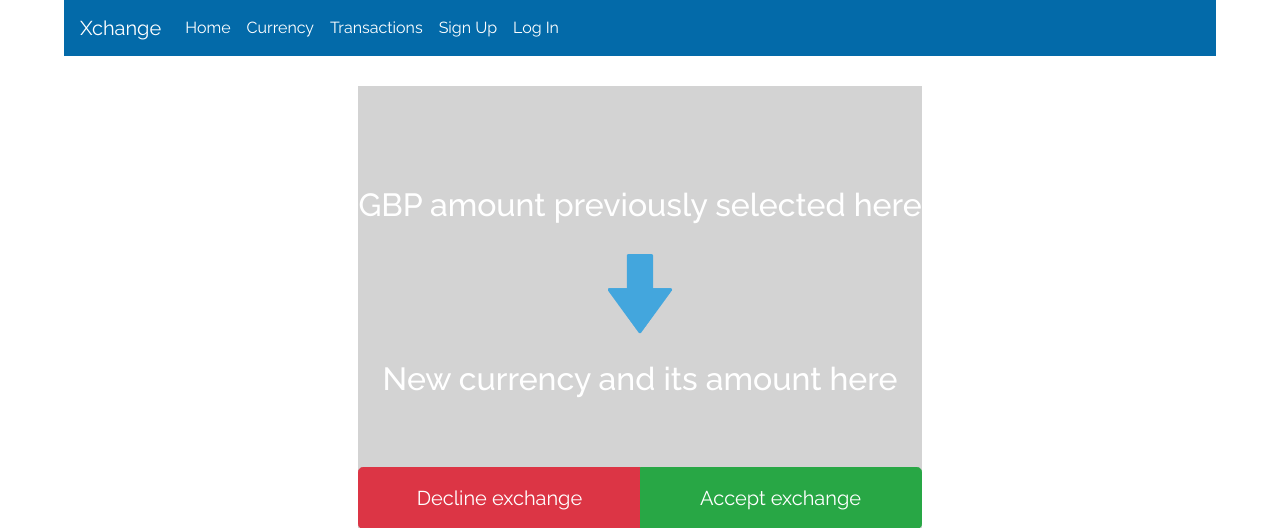
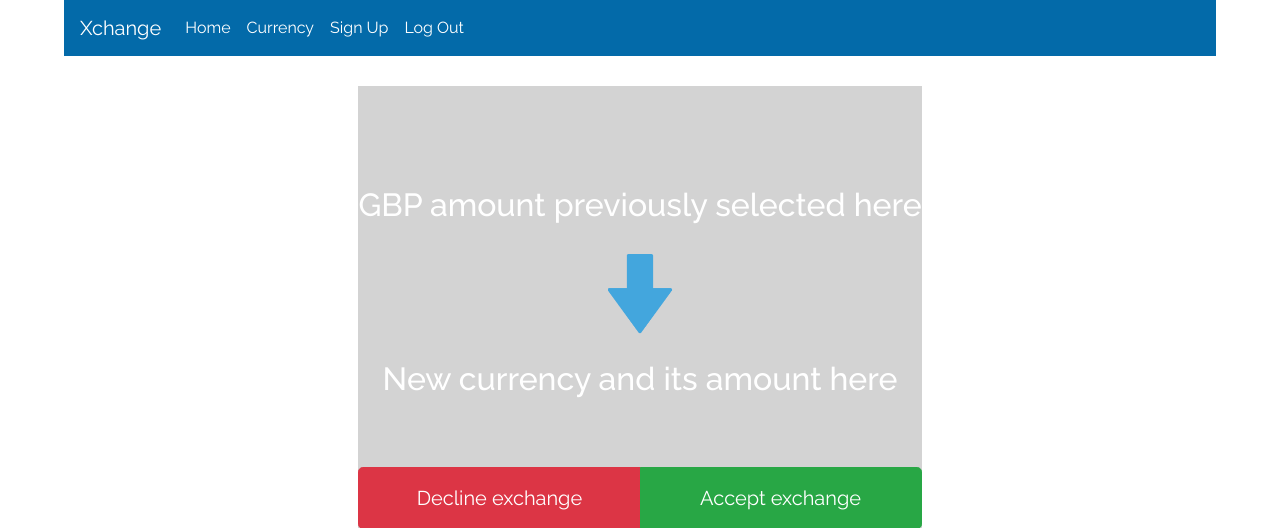
Before and after one commit to nyedun22/xchange, a Flask app: page /transactions in a window 1280 px wide. Shown: the top 528 px of the page. Run offline with Flask 3, Linux system fonts and the light colour scheme; some libraries are stand-ins or nearby versions.

Commit message:
Nav bar edits
Removed Transactions from nav bar and changed to say log out while user is logged in.

```diff
--- a/application/templates/layout.html
+++ b/application/templates/layout.html
@@ -43,13 +43,10 @@
             <a class="nav-link" href="{{ url_for('currency_convertor') }}">Currency <span class="sr-only">(current)</span></a>
           </li>
           <li class="nav-item active">
-            <a class="nav-link" href="{{ url_for('transactions') }}">Transactions <span class="sr-only">(current)</span></a>
-          </li>
-          <li class="nav-item active">
             <a class="nav-link" href="{{ url_for('user_sign_up') }}">Sign Up <span class="sr-only">(current)</span></a>
           </li>
           <li class="nav-item active">
-            <a class="nav-link" href="{{ url_for('user_login') }}">Log In <span class="sr-only">(current)</span></a>
+            <a class="nav-link" href="{{ url_for('user_login') }}">Log Out <span class="sr-only">(current)</span></a>
           </li>
         </ul>
       </div>
```
